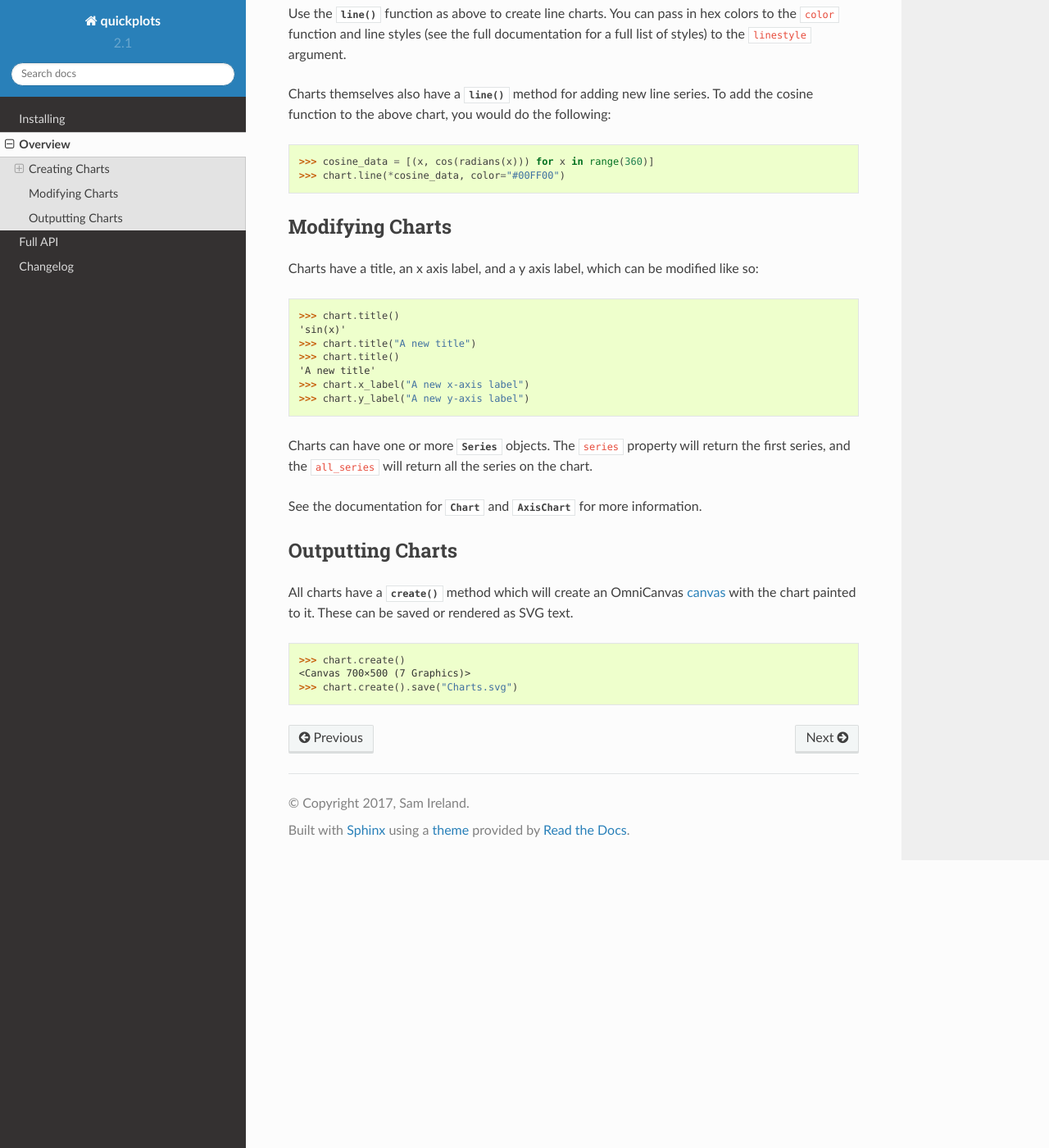
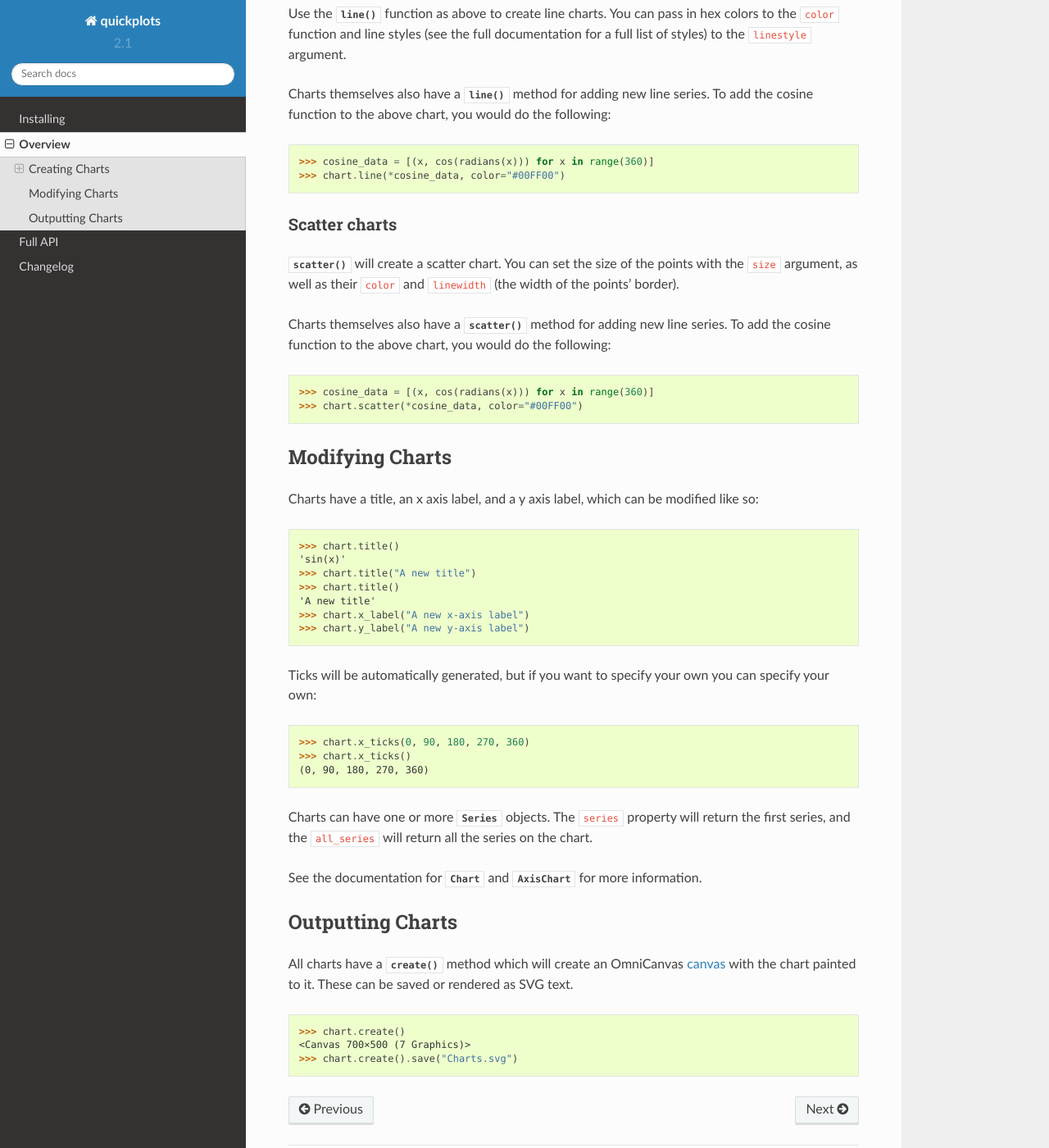
Before and after one commit to samirelanduk/quickplots, a Sphinx documentation site: the page built from docs/source/overview.rst, in a window 1280 px wide and 1400 px high, scrolled down 695 px. Shown: the whole window at 82% size. Built offline with Sphinx 7.4.7 and the Read the Docs theme 2.0.0, drawn with Linux system fonts in a browser that asks for light colours.

Commit message:
Update overview docs

```diff
--- a/docs/source/overview.rst
+++ b/docs/source/overview.rst
@@ -30,11 +30,26 @@ Use the :py:func:`.line` function as above to create line charts. You can pass
 in hex colors to the ``color`` function and line styles (see the full
 documentation for a full list of styles) to the ``linestyle`` argument.
 
-Charts themselves also have a :func:`~charts.AxisChart.line` method for adding new line series. To
-add the cosine function to the above chart, you would do the following:
+Charts themselves also have a :func:`~charts.AxisChart.line` method for adding
+new line series. To add the cosine function to the above chart, you would do the
+following:
 
   >>> cosine_data = [(x, cos(radians(x))) for x in range(360)]
   >>> chart.line(*cosine_data, color="#00FF00")
+
+Scatter charts
+##############
+
+:py:func:`.scatter` will create a scatter chart. You can set the size of the
+points with the ``size`` argument, as well as their ``color`` and ``linewidth``
+(the width of the points' border).
+
+Charts themselves also have a :func:`~charts.AxisChart.scatter` method for
+adding new line series. To add the cosine function to the above chart, you would
+do the following:
+
+  >>> cosine_data = [(x, cos(radians(x))) for x in range(360)]
+  >>> chart.scatter(*cosine_data, color="#00FF00")
 
 Modifying Charts
 ~~~~~~~~~~~~~~~~
@@ -49,6 +64,13 @@ like so:
   'A new title'
   >>> chart.x_label("A new x-axis label")
   >>> chart.y_label("A new y-axis label")
+
+Ticks will be automatically generated, but if you want to specify your own you
+can specify your own:
+
+  >>> chart.x_ticks(0, 90, 180, 270, 360)
+  >>> chart.x_ticks()
+  (0, 90, 180, 270, 360)
 
 Charts can have one or more :py:class:`.Series` objects. The ``series`` property
 will return the first series, and the ``all_series`` will return all the
```
